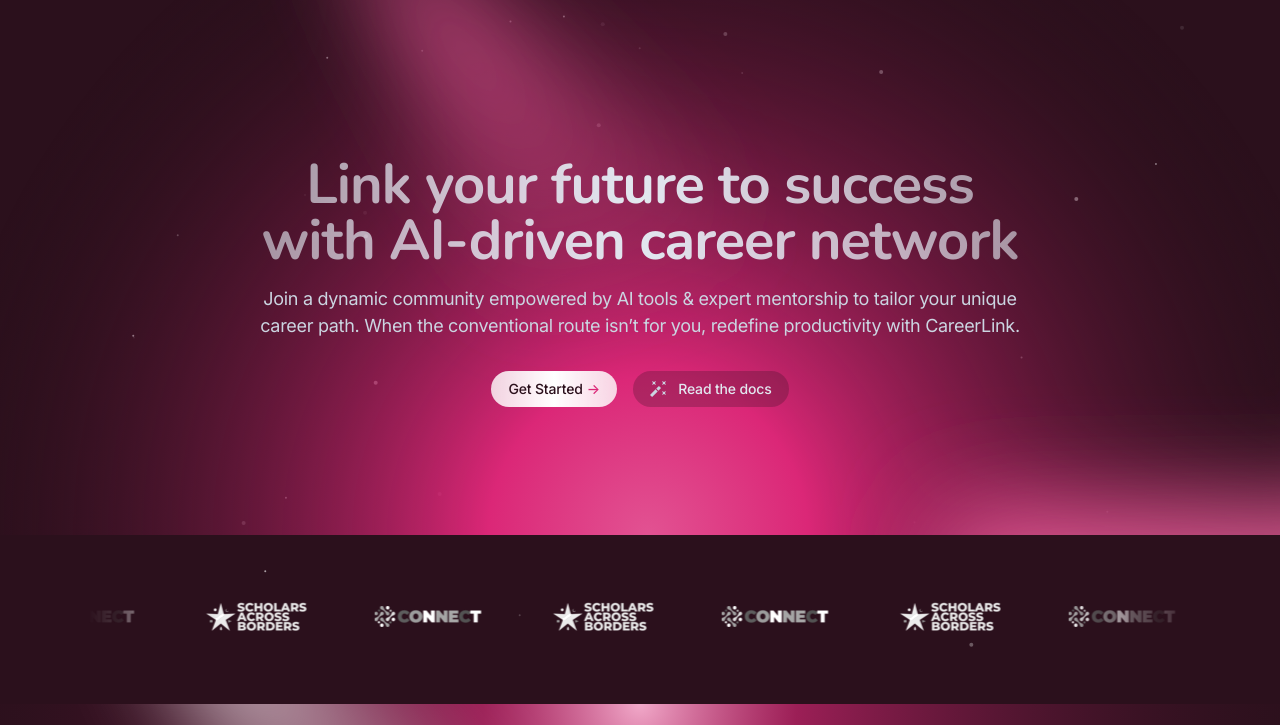
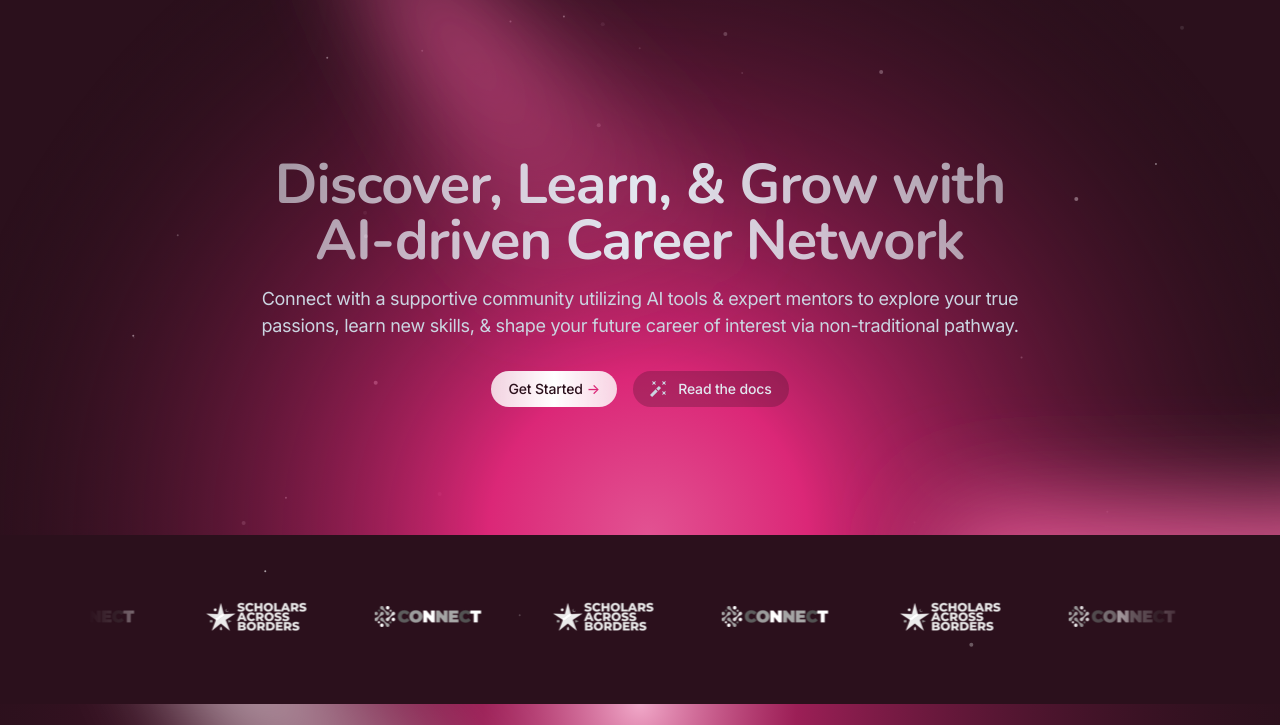
Before and after one commit to careerlinkaamod/careerlink, a plain HTML site: page index.html in a window 1280 px wide. Shown: the part 75-800 px from the top of the page. Drawn offline with nearby package versions, Linux system fonts and the light colour scheme.

Commit message:
Updated index.html

```diff
--- a/index.html
+++ b/index.html
@@ -134,8 +134,8 @@
                             <div class="mb-6" data-aos="fade-down">
 
                             </div>
-                            <h1 class="h1 bg-clip-text text-transparent bg-gradient-to-r from-slate-200/60 via-slate-200 to-slate-200/60 pb-4" data-aos="fade-down">Link your future to success<br>with AI-driven career network</h1>
-                            <p class="text-lg text-slate-300 mb-8" data-aos="fade-down" data-aos-delay="200">Join a dynamic community empowered by AI tools & expert mentorship to tailor your unique career path. When the conventional route isn’t for you, redefine productivity with CareerLink.</p>
+                            <h1 class="h1 bg-clip-text text-transparent bg-gradient-to-r from-slate-200/60 via-slate-200 to-slate-200/60 pb-4" data-aos="fade-down">Discover, Learn, & Grow with AI-driven Career Network</h1>
+                            <p class="text-lg text-slate-300 mb-8" data-aos="fade-down" data-aos-delay="200">Connect with a supportive community utilizing AI tools & expert mentors to explore your true passions, learn new skills, & shape your future career of interest via non-traditional pathway.</p>
                             <div class="max-w-xs mx-auto sm:max-w-none sm:inline-flex sm:justify-center space-y-4 sm:space-y-0 sm:space-x-4" data-aos="fade-down" data-aos-delay="400">
                                 <div>
                                     <a class="btn text-slate-900 bg-gradient-to-r from-white/80 via-white to-white/80 hover:bg-white w-full transition duration-150 ease-in-out group" href="#0">
```
